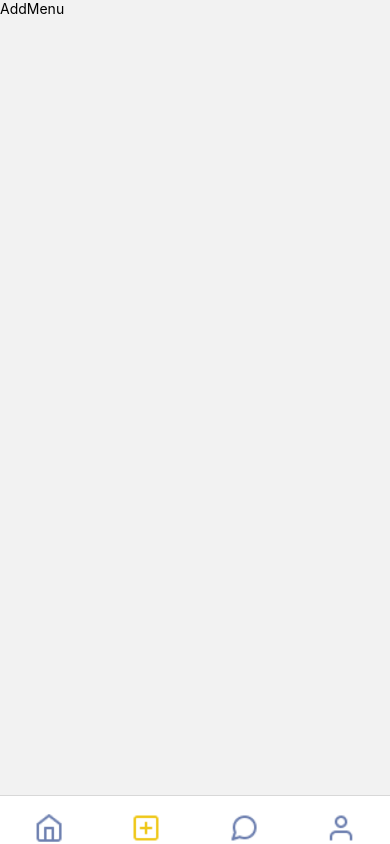
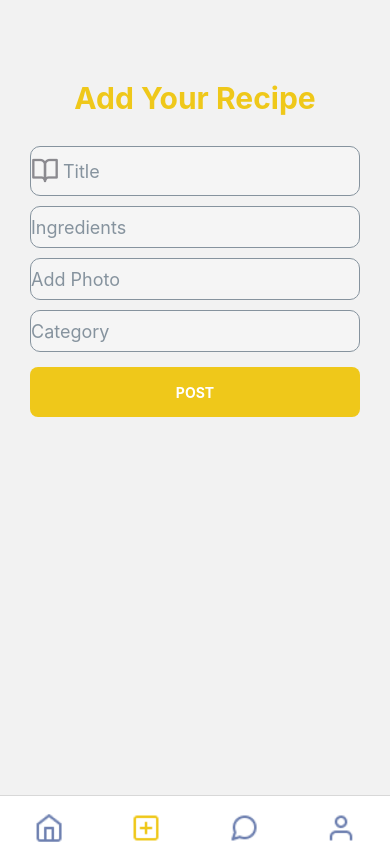
Before and after one commit to ariffebri22/RecipeMobileV1, a React Native app: screen /AddMenu in a window 390 px wide. Built offline with nearby package versions, Linux system fonts and the light colour scheme.

Commit message:
Slicing AddMenu (Done)

```diff
--- a/src/pages/AddMenu/index.jsx
+++ b/src/pages/AddMenu/index.jsx
@@ -1,14 +1,58 @@
-import {StyleSheet, Text, View} from 'react-native';
+import {StyleSheet, View, TextInput} from 'react-native';
 import React from 'react';
+import {Input, Icon, Text} from '@rneui/themed';
+import {ButtonCta} from '../../components';
 
 const AddMenu = () => {
   return (
-    <View>
-      <Text>AddMenu</Text>
+    <View style={styles.container}>
+      <Text
+        style={{
+          fontSize: 30,
+          color: '#EFC81A',
+          fontWeight: '700',
+          marginTop: 80,
+          marginBottom: 30,
+        }}>
+        Add Your Recipe
+      </Text>
+      <Input
+        inputContainerStyle={styles.input}
+        placeholder="Title"
+        leftIcon={
+          <Icon
+            marginLeft={10}
+            type="feather"
+            name="book-open"
+            size={28}
+            color="#8B8A8F"
+          />
+        }
+      />
+      <Input
+        inputContainerStyle={styles.input}
+        placeholder="Ingredients"
+        numberOfLines={6}
+      />
+      <Input inputContainerStyle={styles.input} placeholder="Add Photo" />
+      <Input inputContainerStyle={styles.input} placeholder="Category" />
+      <ButtonCta title="POST" />
     </View>
   );
 };
 
 export default AddMenu;
 
-const styles = StyleSheet.create({});
+const styles = StyleSheet.create({
+  container: {
+    alignItems: 'center',
+  },
+  input: {
+    borderWidth: 1,
+    padding: 0,
+    fontSize: 16,
+    backgroundColor: '#F5F5F5',
+    borderRadius: 10,
+    marginHorizontal: 20,
+  },
+});
```
